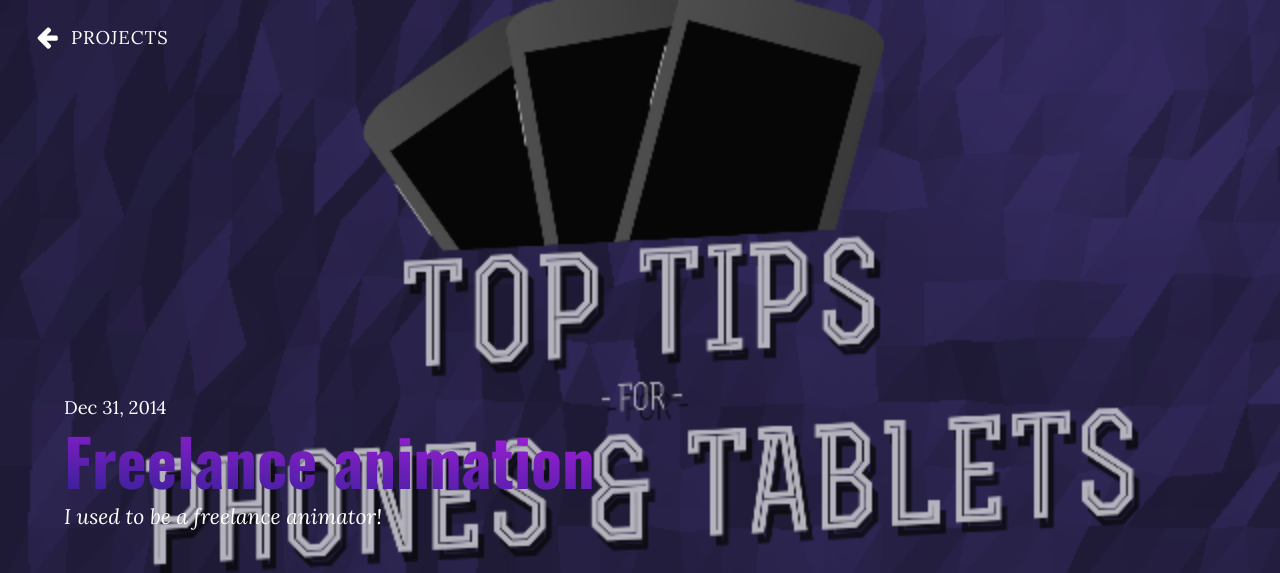
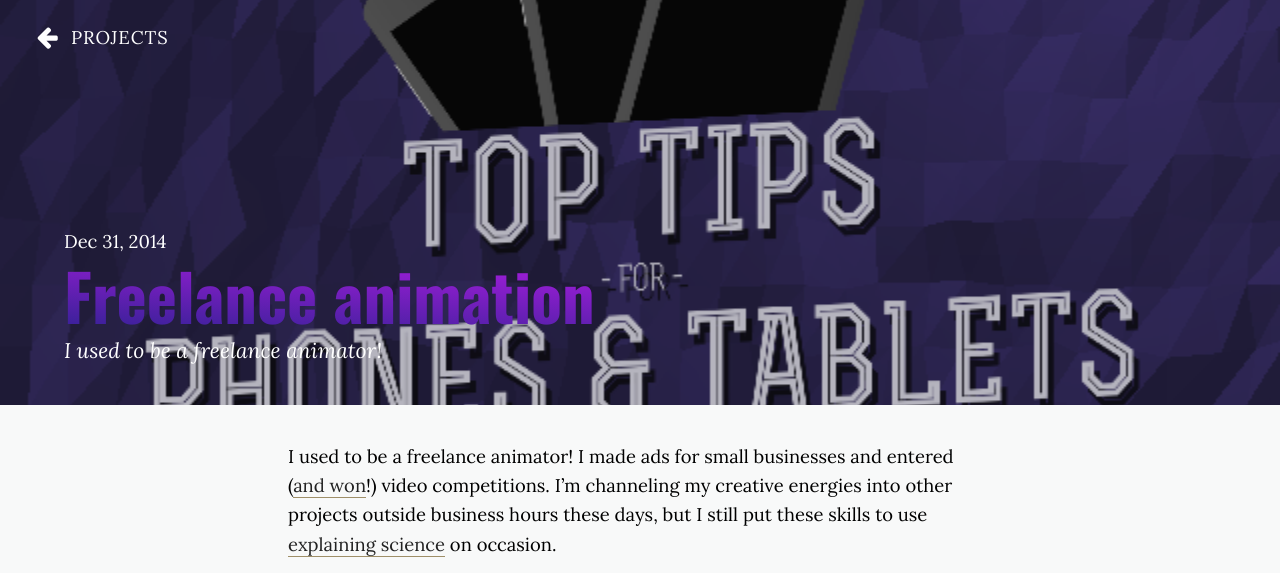
Before and after one commit to rensa/rensa.github.io, a Jekyll site: the page built from _posts/projects/2014-12-31-animation.md, in a window 1280 px wide. Shown: the top 573 px of the page. Built offline with Jekyll 4.4.1, drawn with Linux system fonts in a browser that asks for light colours; nearby versions of some CDN libraries; grey boxes are pictures that could not be loaded.

Commit message:
Smaller masts on all posts

```diff
--- a/_layouts/post.html
+++ b/_layouts/post.html
@@ -3,7 +3,7 @@ layout: default
 ---
 <article itemprop="blogPost" itemscope itemtype="http://schema.org/BlogPosting">
 
-  <header class="section-padding--lg mast{% if post.mast_mini == "true" %} mast-mini{% endif %}">
+  <header class="section-padding--lg mast">
     <a class="nav nav--white" href="{{ site.baseurl }}/{{ page.categories }}">
       <i class="fa fa-lg fa-arrow-left"></i>
       <span>{{ page.categories | join: ', ' }}</span>
--- a/_sass/_components.scss
+++ b/_sass/_components.scss
@@ -343,7 +343,7 @@
 .mast {
   position: relative;
 
-  height: 35em;
+  height: 22em;
 
   color: $color-white;
   background-color: $color-black;
@@ -370,11 +370,6 @@
       font-weight: normal;
       font-size: 1.15em;
       margin: 0;
-    }
-
-    & mast-mini {
-
-      height: 50%;
     }
   }
 
--- a/_sass/_layout.scss
+++ b/_sass/_layout.scss
@@ -13,10 +13,10 @@ section {
 }
 
 .section-padding {
-  padding: 4em 0;
+  padding: 2em 0;
 
   &--lg {
-    padding: 6em 0;
+    padding: 2em 0;
   }
 
   &--sm {
```
